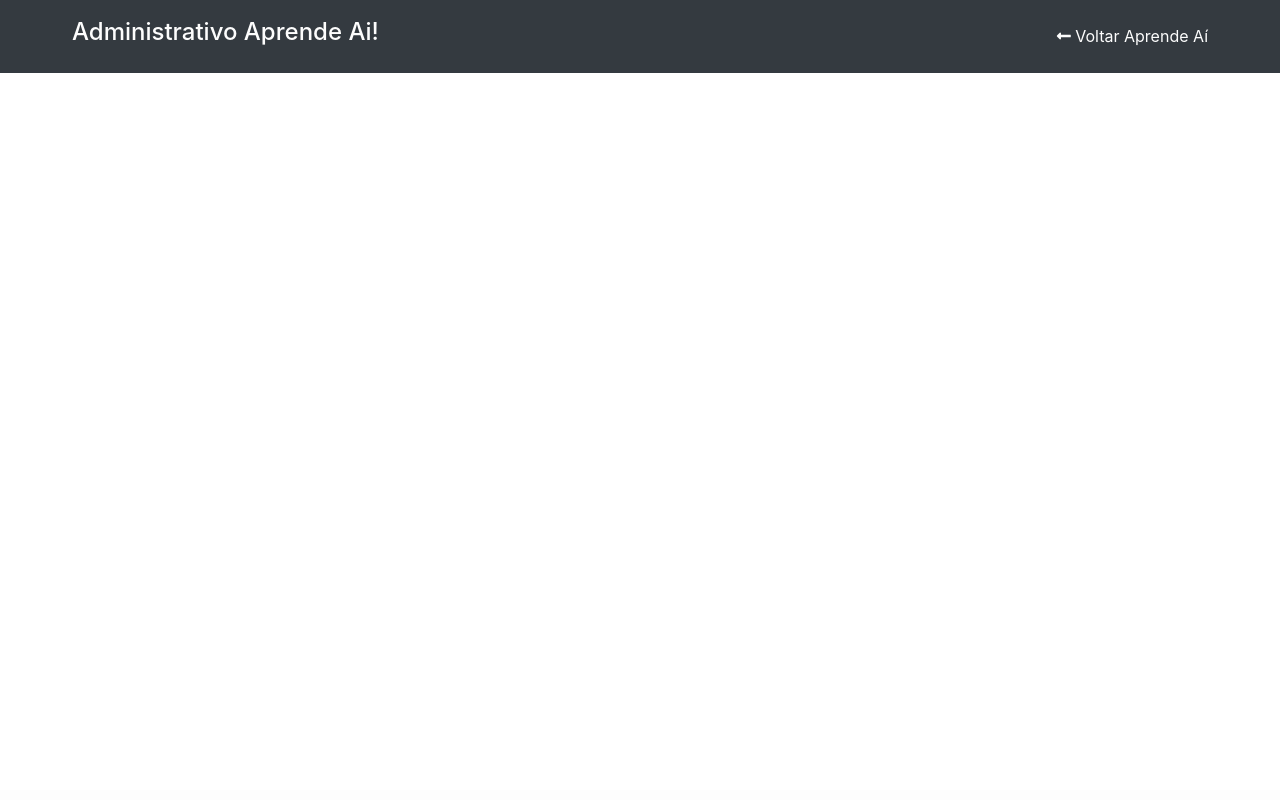
After one commit to vitor-santos430/aprende_ai, a PHP site: page /views/header_admin.php in a window 1280 px wide. The commit adds this page. Run offline with PHP 8.4, Linux system fonts and the light colour scheme; some libraries are stand-ins or nearby versions.

Commit message:
Back admin

```diff
--- a/views/admin_login.php
+++ b/views/admin_login.php
@@ -9,7 +9,7 @@
                           <input type="text" class="form-control col-9 ml-5" placeholder="Usuário" name="usuario">
                         </div>
                         <div class="form-group ml-5 pl-5">
-                          <input type="password" class="form-control col-9 ml-5" placeholder="Senha" name="senh">
+                          <input type="password" class="form-control col-9 ml-5" placeholder="Senha" name="senha">
                         </div>
                         <button type="submit" class="btn btn-primary" name="btn_enviar">Validar</button>
                     </div>
--- /dev/null
+++ b/views/header_admin.php
@@ -0,0 +1,55 @@
+<?php
+  if(isset($_SESSION['usuario_logado'])){
+    unset($_SESSION['usuario_logado']);
+  }
+?>
+<!DOCTYPE html>
+<html lang="pt-br">
+<head>
+  <title>Aprende ai que é Batata!</title>
+  <meta charset="utf-8">
+  <meta name="viewport" content="width=device-width, initial-scale=1">
+  <!--<link rel="stylesheet" href="https://stackpath.bootstrapcdn.com/bootstrap/4.1.3/css/bootstrap.min.css" integrity="sha384-MCw98/SFnGE8fJT3GXwEOngsV7Zt27NXFoaoApmYm81iuXoPkFOJwJ8ERdknLPMO" crossorigin="anonymous">-->
+  <link rel="stylesheet" href="css/styles_geral.css">
+ <link rel="stylesheet" href="css/styles_header.css">
+ <link rel="stylesheet" href="css/bootstrap.css">
+ <link rel="stylesheet" href="https://use.fontawesome.com/releases/v5.13.1/css/all.css" integrity="sha384-xxzQGERXS00kBmZW/6qxqJPyxW3UR0BPsL4c8ILaIWXva5kFi7TxkIIaMiKtqV1Q" crossorigin="anonymous">
+</head>
+
+<body>
+<script src="https://cdn.tiny.cloud/1/no-api-key/tinymce/5/tinymce.min.js" referrerpolicy="origin"></script>
+ <script>tinymce.init({selector:'#exampleFormControlTextarea1'});</script>
+<script src="https://code.jquery.com/jquery-3.3.1.slim.min.js" integrity="sha384-q8i/X+965DzO0rT7abK41JStQIAqVgRVzpbzo5smXKp4YfRvH+8abtTE1Pi6jizo" crossorigin="anonymous"></script>
+<script src="https://cdnjs.cloudflare.com/ajax/libs/popper.js/1.14.3/umd/popper.min.js" integrity="sha384-ZMP7rVo3mIykV+2+9J3UJ46jBk0WLaUAdn689aCwoqbBJiSnjAK/l8WvCWPIPm49" crossorigin="anonymous"></script>
+<script src="https://stackpath.bootstrapcdn.com/bootstrap/4.1.3/js/bootstrap.min.js" integrity="sha384-ChfqqxuZUCnJSK3+MXmPNIyE6ZbWh2IMqE241rYiqJxyMiZ6OW/JmZQ5stwEULTy" crossorigin="anonymous"></script>
+
+
+
+
+<nav class="navbar navbar-expand-lg navbar-light bg-light">
+  <button class="navbar-toggler" type="button" data-toggle="collapse" data-target="#navbarSupportedContent" aria-controls="navbarSupportedContent" aria-expanded="false" aria-label="Toggle navigation">
+    <span class="navbar-toggler-icon"></span>
+  </button>
+
+  <div class="collapse navbar-collapse" id="navbarSupportedContent">
+    <ul class="navbar-nav mr-auto">
+      <h4 class="nav-item active ml-5">
+        <a class="nav-link" href="?page=home">Administrativo Aprende Ai!</a>
+      </h4>
+      <!--
+      <li class="nav-item">
+        <a class="nav-link" href="?page=forum">Fórum</a>
+      </li>
+      -->
+
+    </ul>
+    <ul class="nav navbar-nav navbar-right mr-5">
+
+      <li>
+          <a class="nav-link" id="nav-link-margin" href="?page=home"> <i class="fas fa-long-arrow-alt-left"></i> Voltar Aprende Aí  </a>
+      </li>
+
+    </ul>
+
+  </div>
+</nav>
--- /dev/null
+++ b/views/painelAdmin.php
@@ -0,0 +1,3 @@
+<div class="container">
+
+</div>
```
Also changed, not shown: controllers/controllerAdmin.php (+16 -3 lines), models/modelAdmin.php (added, +27 -0 lines).
